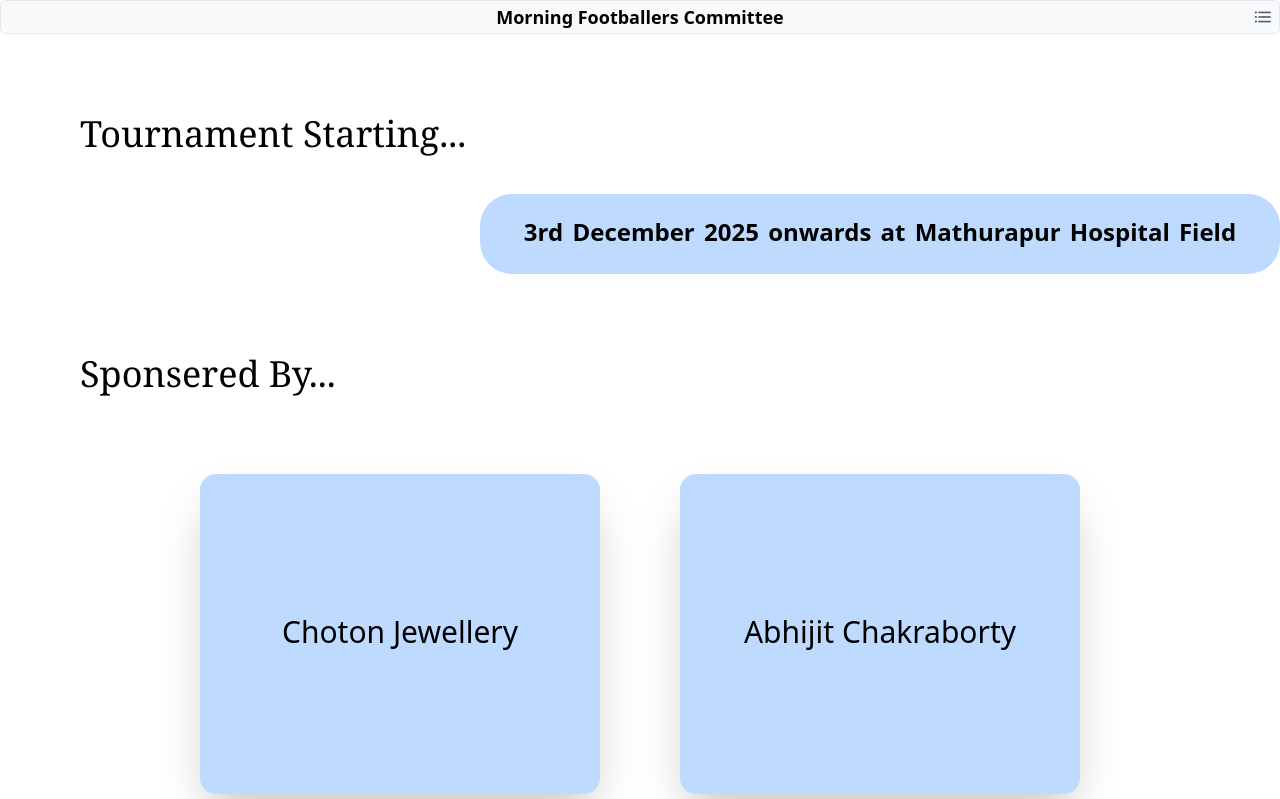
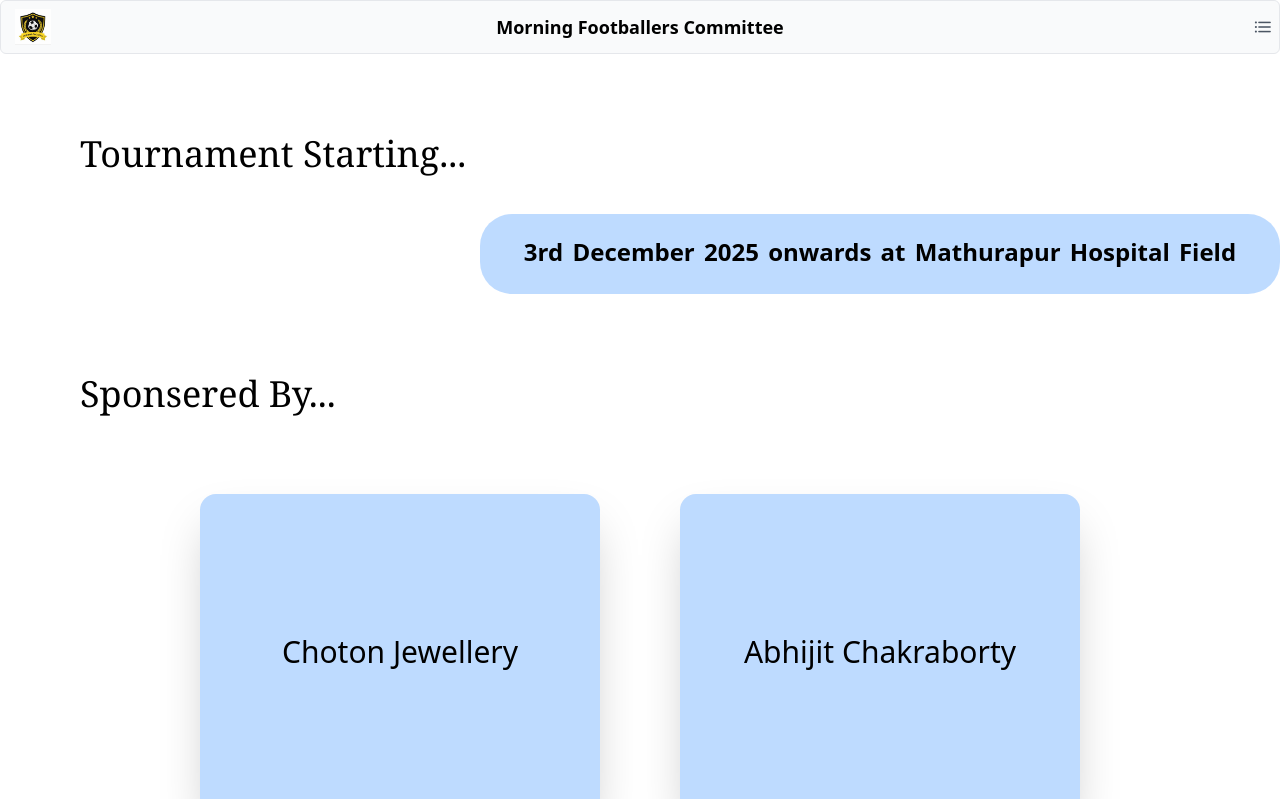
Before and after one commit to DEBAYUDHCHAKRABORTY/FOOTBALL-TR-oneO8, a React (Vite) app in the folder FOOTBALL_TOURNAMENT/: page / in a window 1280 px wide. Shown: the top 799 px of the page. Built offline with nearby package versions, Linux system fonts and the light colour scheme.

Commit message:
Feature/navbar pankaj (#6)
* added new files

* updated logo

```diff
--- a/FOOTBALL_TOURNAMENT/src/App.jsx
+++ b/FOOTBALL_TOURNAMENT/src/App.jsx
@@ -1,4 +1,3 @@
-import { useState } from 'react'
 import reactLogo from './assets/react.svg'
 import viteLogo from '/vite.svg'
 import Navbar from './components/navbar'
--- a/FOOTBALL_TOURNAMENT/src/components/navbar.jsx
+++ b/FOOTBALL_TOURNAMENT/src/components/navbar.jsx
@@ -1,8 +1,19 @@
 import React from 'react';
 import 'primeicons/primeicons.css';
 import { Menubar } from 'primereact/menubar';
+import logo from "../assets/logo.jpeg";
+
 
 export default function Navbar() {
+    const start = (
+       <div className="flex items-center">
+            <img
+                src={logo}
+                alt=""
+                className="h-9 w-12 object-contain"
+            />
+        </div>
+    );
     const end = (
         <div className="flex items-center gap-4">
             <i className="pi pi-list text-xl cursor-pointer"></i>
@@ -11,7 +22,7 @@ export default function Navbar() {
 
     return (
         <div className="card relative">
-            <Menubar end={end} />
+            <Menubar end={end} start={start} />
 
             <div className="absolute inset-0 flex justify-center items-center pointer-events-none">
                 <span className="text-lg font-semibold">
```
Also changed, not shown: FOOTBALL_TOURNAMENT/src/assets/logo.jpeg (added).
